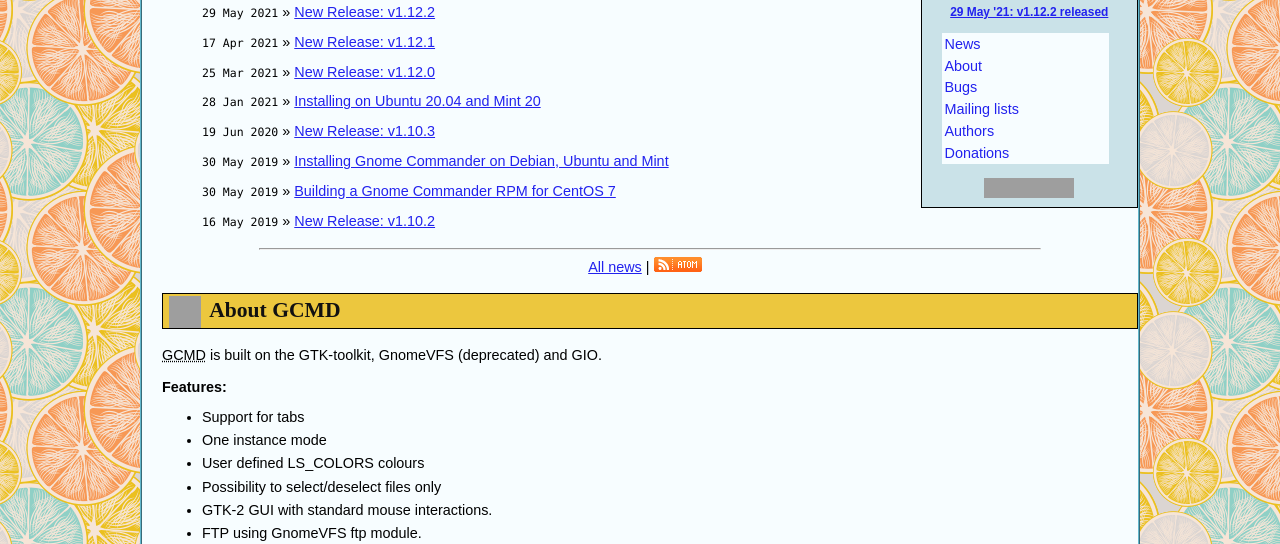
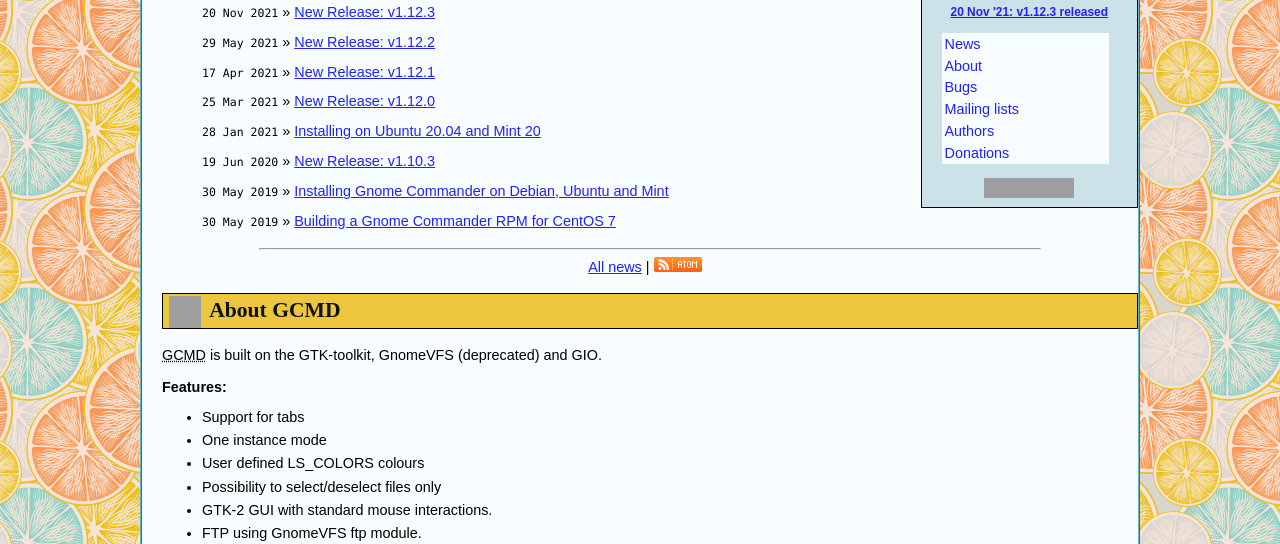
Before and after one commit to gcmd/gcmd.github.io, a Jekyll site: the page built from index.html, in a window 1280 px wide and 900 px high, cut to the strip 356-900 px from the top of the window. Built offline with Jekyll 4.4.1, drawn with Linux system fonts in a browser that asks for light colours; grey boxes are pictures that could not be loaded.

Commit message:
Release of version 1.12.3

```diff
--- a/dev.html
+++ b/dev.html
@@ -47,7 +47,7 @@
 <li><a href="#homepage">Updating the Homepage</a></li>
 </ul>
 <hr>
-<div class="c2"><a href="https://github.com/gcmd/gnome-commander/commits/gcmd-1-12" title="Commits on master branch"><img src="https://img.shields.io/github/commits-since/gcmd/gnome-commander/1.12.2/master" alt="Commits on master branch"></a><br>
+<div class="c2"><a href="https://github.com/gcmd/gnome-commander/commits/gcmd-1-12" title="Commits on master branch"><img src="https://img.shields.io/github/commits-since/gcmd/gnome-commander/1.12.3/master" alt="Commits on master branch"></a><br>
 <a href="https://travis-ci.org/gcmd/gnome-commander" title="Travis - Continous Integration"><img src="https://img.shields.io/travis/gcmd/gnome-commander.svg" alt=""></a></div>
 </div>
 
--- a/index.html
+++ b/index.html
@@ -7,7 +7,7 @@
 	<img class="info" src="img/icons/status/dialog-information.png" height="32" width="32" alt="Info"> Information<a id="information"></a>
 </h2>
 <div id="infor"><a href="ss/MainWin-Classic.png" title="Click for full size screen shot of GCMD main window" class="shot"><img src="ss/shot.png" width="204" height="137" alt=""></a>
-<h5><a href="2021/05/29/Release-v1-12-2.html">29 May '21: v1.12.2 released</a></h5>
+<h5><a href="2021/05/29/Release-v1-12-2.html">20 Nov '21: v1.12.3 released</a></h5>
 <ul>
 <li><a href="#news" title="News about GCMD">News</a></li>
 <li><a href="#about" title="A little more about GCMD">About</a></li>
```
Also changed, not shown: _posts/2021-11-20-Release-v1-12-3.md (added, +24 -0 lines), download.html (+4 -4 lines), 1 other file.
